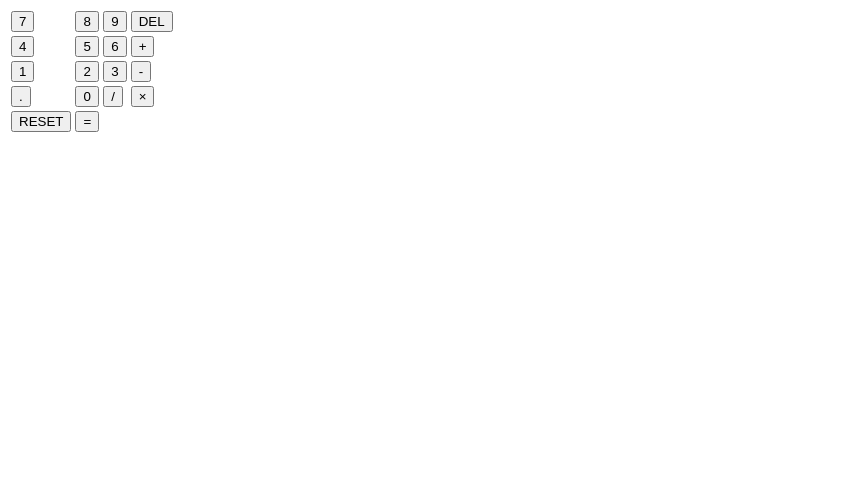
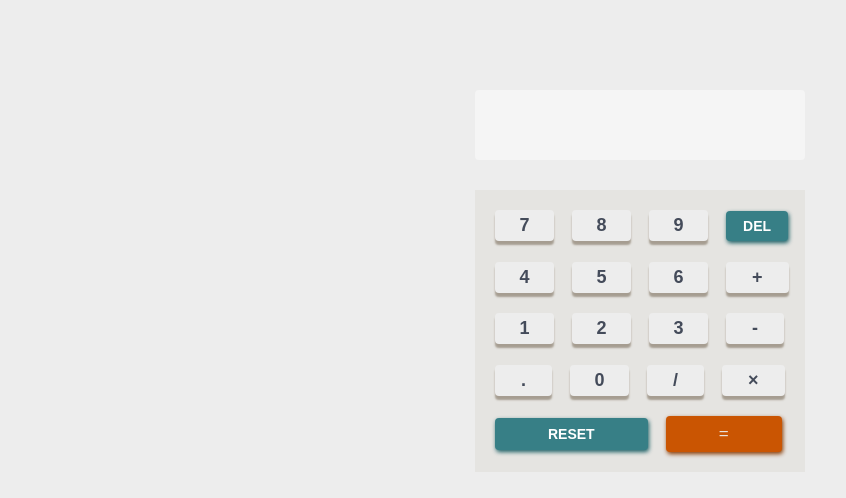
Before and after one commit to Tamma-alt/Circle-24-calculator-assignment-, a plain HTML site: page index.html in a window 1280 px wide. Shown: the whole page, without its empty margins (0-846 px from the left). Drawn offline with Linux system fonts and the light colour scheme.

Commit message:
Added Lightcss

```diff
--- a/index.html
+++ b/index.html
@@ -3,6 +3,7 @@
 <head>
     <meta charset="UTF-8">
     <meta name="viewport" content="width=device-width, initial-scale=1.0">
+    <link rel="stylesheet" href="./light.css">
     <title>Calcualator</title>
 </head>
 <body>
--- /dev/null
+++ b/light.css
@@ -0,0 +1,208 @@
+*{
+    margin: 0;
+    padding: 0;
+    box-sizing: border-box;
+}
+
+html{
+    font-size: 62.5%;
+}
+
+body{
+    font-family: sans-serif;
+    background-color: rgb(237, 237, 237);
+    transition: all 0.7s;
+}
+
+main{
+    max-width: 33rem;
+    margin: auto;
+    margin-top: 9rem;
+    display: flex;
+    flex-direction: column;
+    gap: 3rem;
+}
+
+.display{
+    background-color: rgb(245, 245, 245);
+    color: rgb(24, 32, 52);
+    height: 7rem;
+    color: #fff;
+    border-radius: 4px;
+    font-size: 3rem;
+    font-weight: 600;
+    display: flex;
+    align-items: center;
+    justify-content: end;
+    padding: 1rem;
+}
+
+table{
+    display: flex;
+   flex-direction: column;
+    gap: 1.8rem;
+    background-color: rgb(229, 228, 225);
+    padding: 2rem;
+    width: 100%;
+}
+
+tbody{
+    display: flex;
+    flex-direction: column;
+    gap: 2.05rem;
+}
+
+.btn-number{
+    font-size: 1.8rem;
+    font-weight: 600;
+    display: flex;
+    justify-content: center;
+    align-items: center;
+    border-radius: 4px;
+    color: hsl(221, 14%, 31%);
+    background-color: rgb(237, 237, 237);
+    padding: 0.5rem 2.45rem;
+    cursor: pointer;
+    border: none;
+    transition: all 0.8s;
+    box-shadow: 0px 4px 2px hsl(35, 11%, 61%);
+}
+
+.btn-number:hover{
+    background-color: #fff;
+}
+
+tr{
+    align-items: center;
+    display: flex;
+    gap: 1.8rem;
+}
+
+#clear{
+    background-color: hsl(225, 21%, 49%);
+    color: #fff;
+    font-size: 1.4rem;
+    border-radius: 4px;
+    display: flex;
+    justify-content: center;
+    align-items: center;
+    text-transform: uppercase;
+    padding: 0.7rem 1.7rem;
+    cursor: pointer;
+    border: none;
+    box-shadow: rgb(27, 95, 101) 1px 2px 4px;
+    background-color: rgb(55, 127, 134);
+}
+
+.btn-operator{
+    font-size: 1.8rem;
+    font-weight: 600;
+    display: flex;
+    justify-content: center;
+    align-items: center;
+    border-radius: 4px;
+    color: hsl(221, 14%, 31%);
+    background-color: rgb(237, 237, 237);
+    padding: 0.5rem 2.6rem;
+    cursor: pointer;
+    border: none;
+    transition: all 0.8s;
+    box-shadow: 0px 4px 2px hsl(35, 11%, 61%);
+}
+
+.btn-operator:nth-child(1):hover{
+    background-color: #fff;
+}
+
+#reset{
+    background-color: hsl(225, 21%, 49%);
+    color: #fff;
+    font-size: 1.4rem;
+    padding: 0.8rem 5.3rem;
+    display: flex;
+    align-items: center;
+    justify-content: center;
+    border-radius: 4px;
+    text-transform: uppercase;
+    cursor: pointer;
+    border: none;
+    box-shadow: 1px 2px 4px hsl(185, 58%, 25%);
+    flex-basis: 50%;
+    background-color: hsl(185, 42%, 37%);
+}
+
+.btn-equal{
+    display: flex;
+    align-items: center;
+    justify-content: center;
+    color: hsl(30, 25%, 89%);
+    font-size: 1.7rem;
+    padding: 0.8rem 5.3rem;
+    border: none;
+    flex-basis: 50%;
+    border-radius: 4px;
+    box-shadow: 1px 2px 10px hsl(6, 70%, 34%);
+    cursor: pointer;
+    box-shadow: 1px 2px 4px hsl(25, 99%, 27%);
+    background-color:hsl(25, 98%, 40%);
+}
+
+@media(max-width: 760px){
+    html{
+        font-size: 75%;
+    }
+
+    main{
+        padding: 0rem 1rem;
+        margin-top: 3.4rem;
+        max-width: 30rem;
+    }
+
+    #input{
+        padding-right: 1.4rem;
+    }
+
+    .calc p{
+        font-size: 2.8rem;
+        font-weight: 700;
+    }
+
+    .theme {
+        gap: 2rem;
+    }
+
+    .theme span{
+        font-size: 1.2rem;
+    }
+
+    .btn-number{
+        font-weight: 800;
+        font-size: 2.2rem;
+        padding: 1rem 1.7rem;
+    }
+
+    .btn-operator{
+        padding: 1.3rem 1.9rem;
+    }
+
+    .plus{
+        padding: 1.3rem 1.7rem;
+
+    }
+
+    #clear{
+        font-size: 1.6rem;
+        padding: 1.4rem 0.5rem;
+    }
+
+    #equal,#reset{
+        padding: 1.4rem 4.1rem;
+        font-weight: 800;
+    }
+}
+
+@media(max-width: 340px){
+    html{
+        font-size: 60%;
+    }
+}
```
